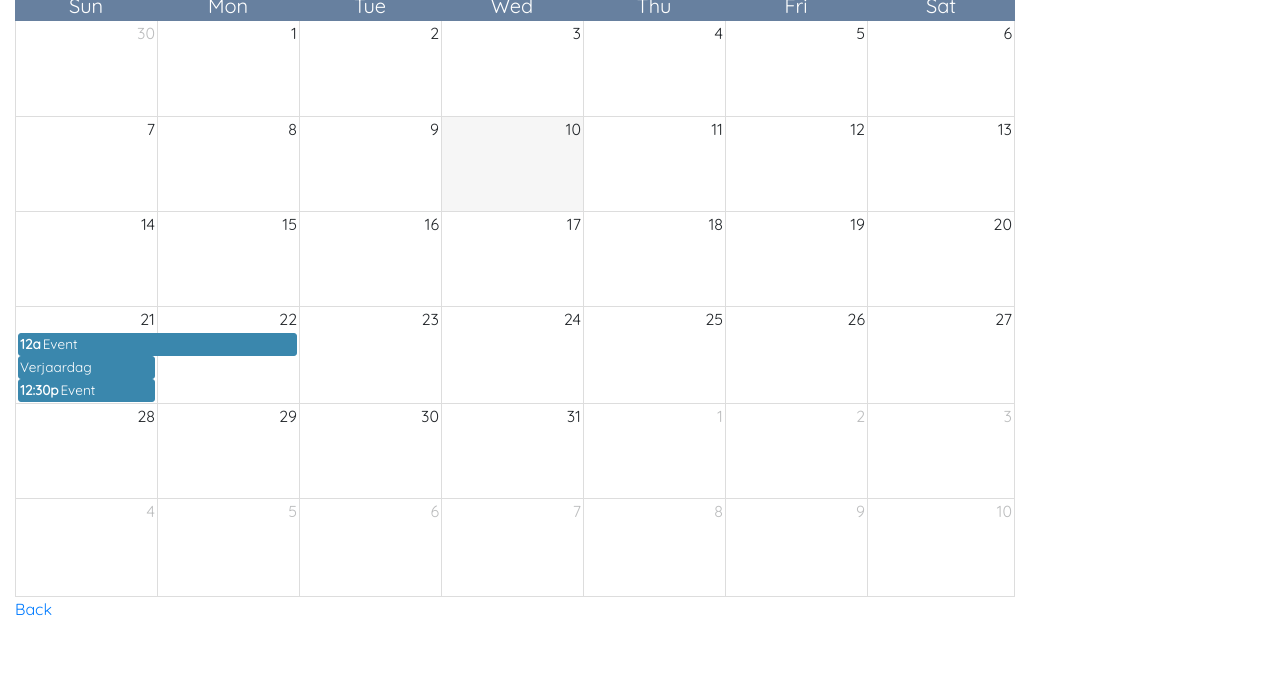
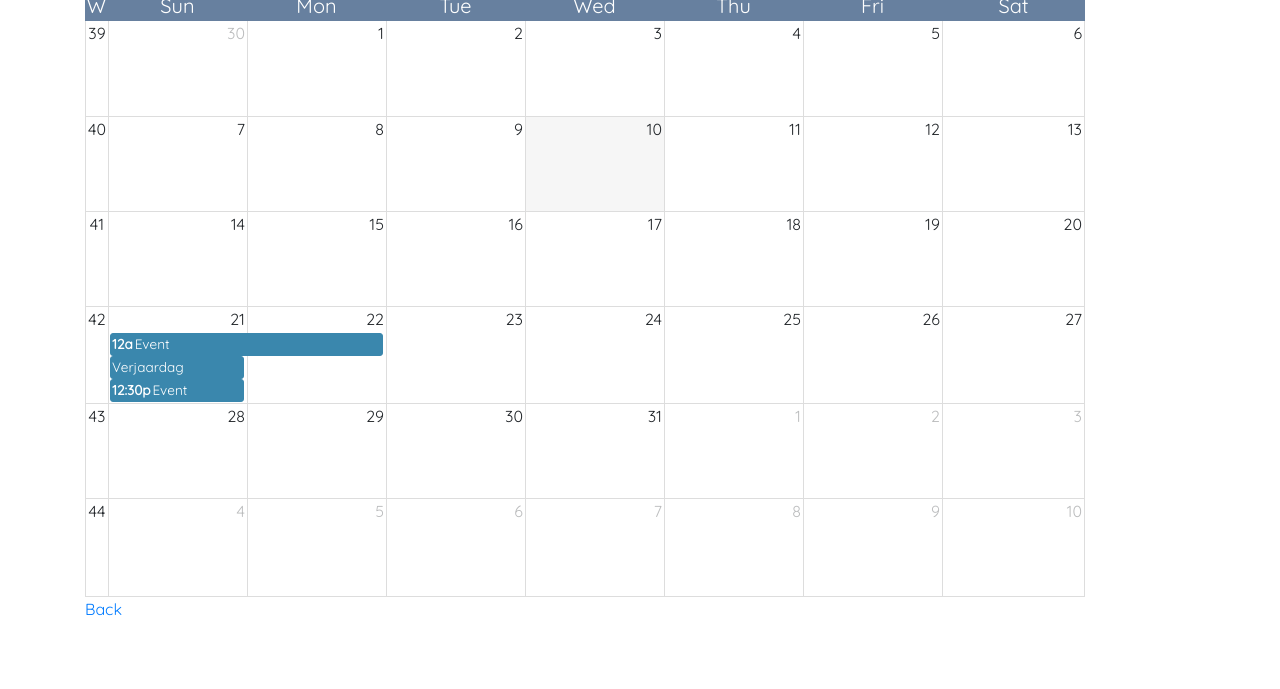
Before and after one commit to danchou-san/features-dev, a plain HTML site: page calendar_v1.html in a window 1280 px wide. Shown: the part 111-800 px from the top of the page. Drawn offline with nearby package versions, Linux system fonts and the light colour scheme.

Commit message:
Added calendar features

```diff
--- a/calendar_v1.html
+++ b/calendar_v1.html
@@ -18,8 +18,8 @@
 
   </head>
 
-  <body style="text-center">
-    <div class="container-fluid">
+  <body>
+    <div class="container">
       <h1>Calendar</h1>
 
       <div id='calendar'></div>
@@ -35,6 +35,7 @@
           // theme: true,
           // allDaySlot: false,
           // slotMinutes: 15,
+          weekNumbers: true,
           editable: true,
           eventStartEditable: true,
           header: {
@@ -42,14 +43,6 @@
               center: 'title',
               right: 'month,agendaWeek,agendaDay, listWeek'
             },
-
-          bootstrapFontAwesome: {
-            close: 'fa-times',
-            prev: 'fa-chevron-left',
-            next: 'fa-chevron-right',
-            prevYear: 'fa-angle-double-left',
-            nextYear: 'fa-angle-double-right'
-          },
 
           eventClick: function(calEvent, jsEvent, view) {
 
--- a/css/calendar_style.css
+++ b/css/calendar_style.css
@@ -96,3 +96,33 @@ th.fc-fri.fc-col5.fc-widget-header {
 th.fc-sat.fc-col6.fc-widget-header {
     font-size: 15px;
 }
+
+th.fc-day-header.fc-sun.fc-widget-header {
+    border: none;
+}
+
+th.fc-week-number.fc-widget-header.fc-first {
+    background-color: #67809F;
+    color: white;
+    border: none;
+    font-size: 20px;
+}
+
+th.fc-sun.fc-col0.fc-widget-header, th.fc-mon.fc-col1.fc-widget-header, th.fc-tue.fc-col2.fc-widget-header,
+th.fc-wed.fc-col3.fc-widget-header, th.fc-thu.fc-col4.fc-widget-header, th.fc-fri.fc-col5.fc-widget-header, th.fc-sat.fc-col6.fc-widget-header {
+    border: none;
+    height: 8px;
+}
+
+th.fc-agenda-axis.fc-week-number.fc-widget-header.fc-first {
+    font-size: 14px;
+}
+
+th.fc-agenda-gutter.fc-widget-header.fc-last {
+    background-color: #67809F;
+    border: none;
+}
+
+th.fc-wed.fc-col0.fc-widget-header {
+    border: none;
+}
```
